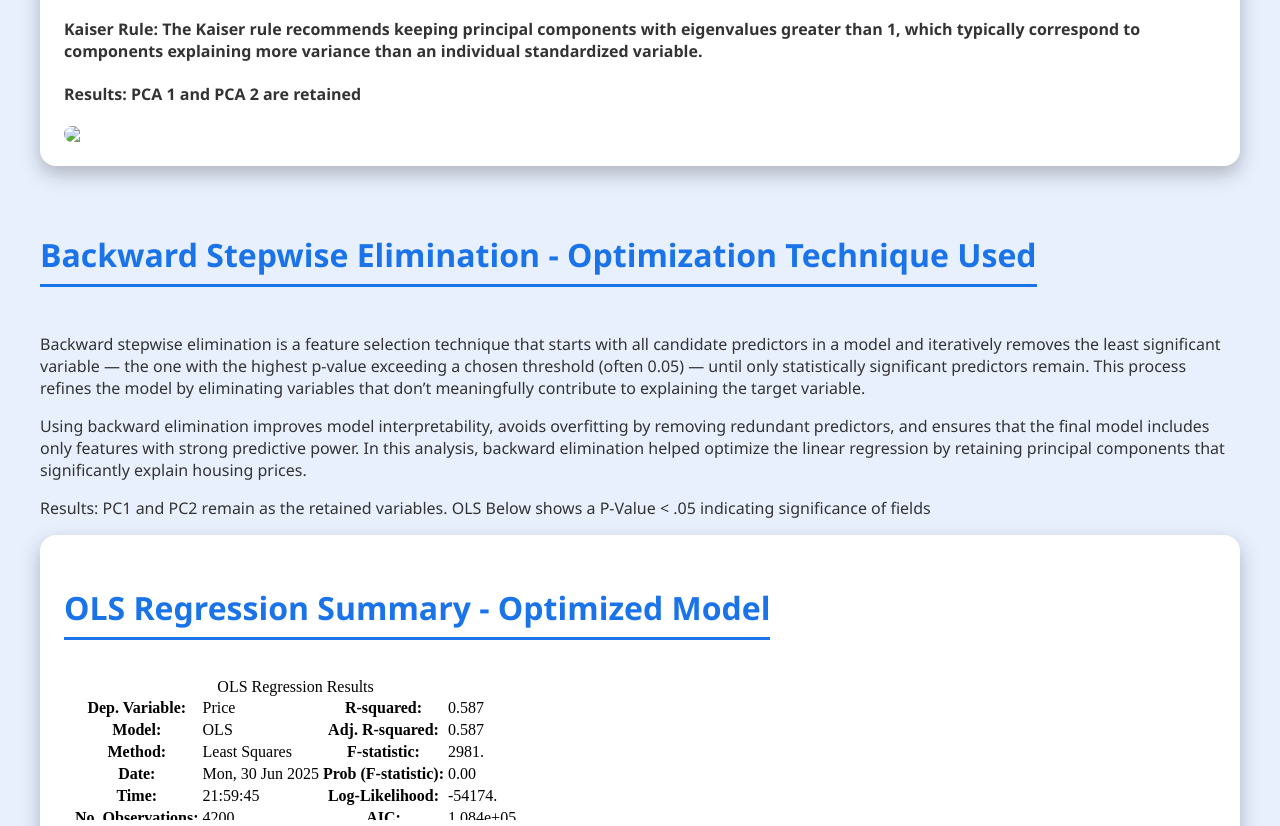
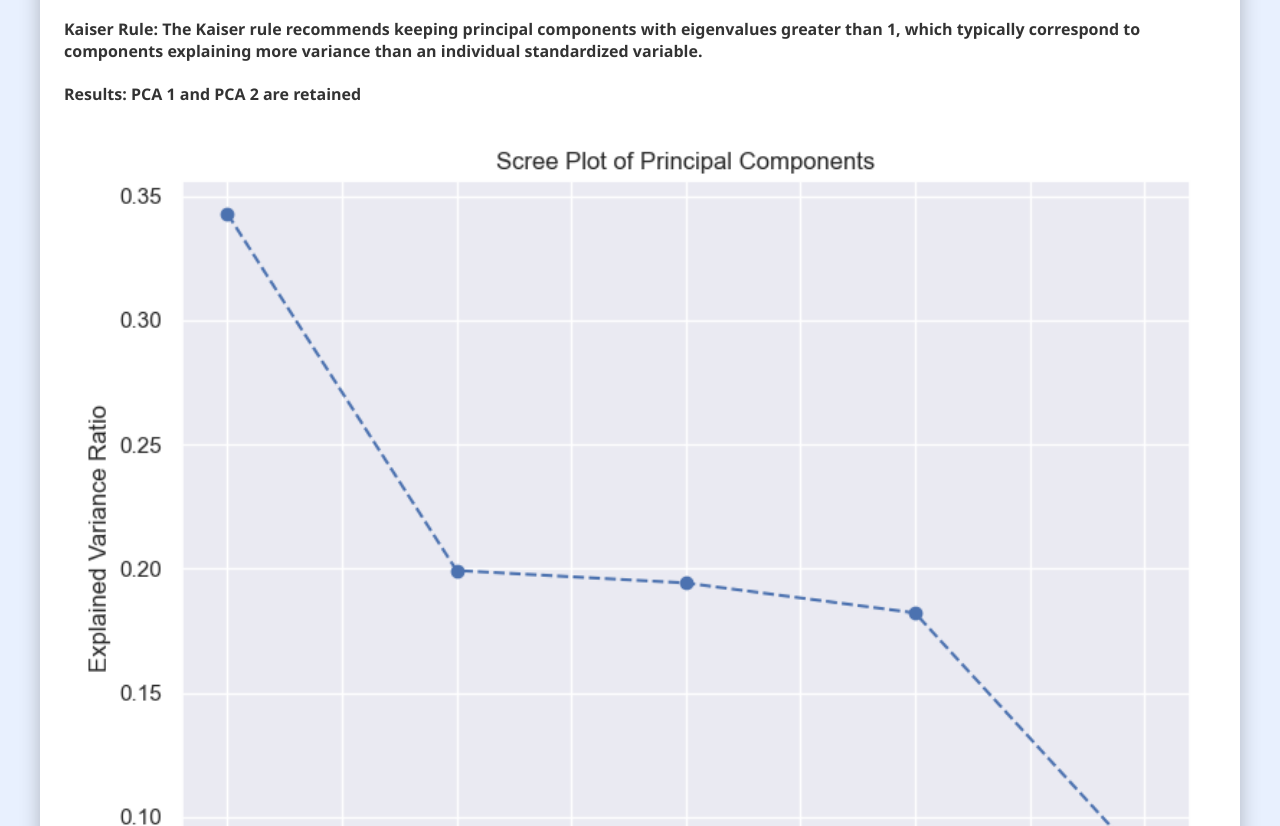
Before and after one commit to TFAIRCHI/Portfolio_Rep, a plain HTML site: page plot.html in a window 1280 px wide. Shown: the part 3104-3930 px from the top of the page. Drawn offline with Linux system fonts and the light colour scheme.

Commit message:
Corrected Scree Plot Not showing

```diff
--- a/plot.html
+++ b/plot.html
@@ -112,7 +112,7 @@
         <h4>Elbow Rule: The elbow rule suggests selecting the number of principal components at the point where the explained variance curve levels off, indicating diminishing returns; in this scree plot, that occurs around the second component.</h4>
         <h4>Kaiser Rule: The Kaiser rule recommends keeping principal components with eigenvalues greater than 1, which typically correspond to components explaining more variance than an individual standardized variable.</h4>
         <h4>Results: PCA 1 and PCA 2 are retained</h4>
-        <img src="/Portfolio/Linear Regression/images/PCA_SCREEPLOT.png" width="20%" height="40px" frameborder="15"></img>
+        <img src="./Linear Regression/images/PCA_SCREEPLOT.png" width="20%" height="40px" frameborder="15"></img>
     </div>
 
     <!--<div>
```
